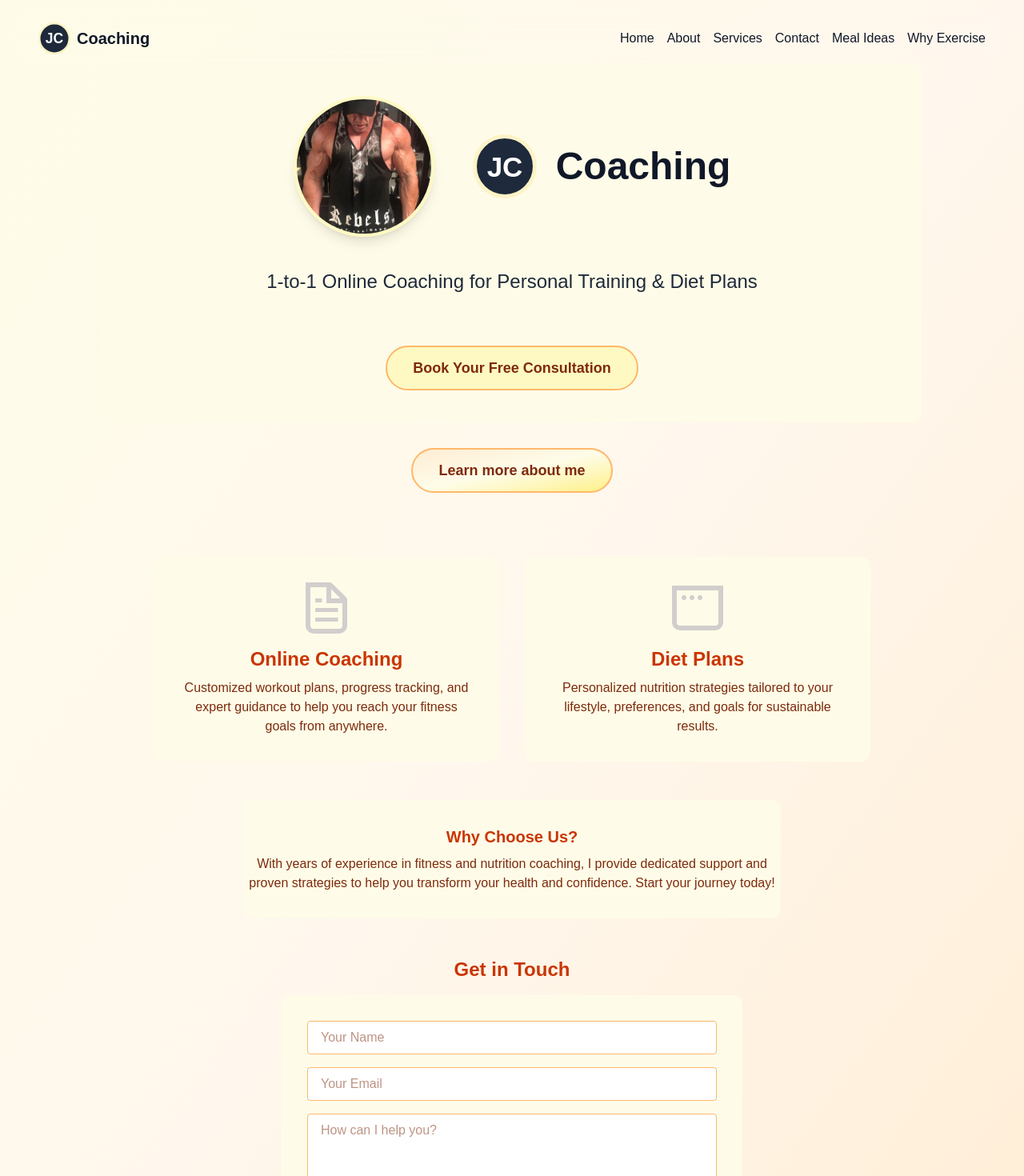
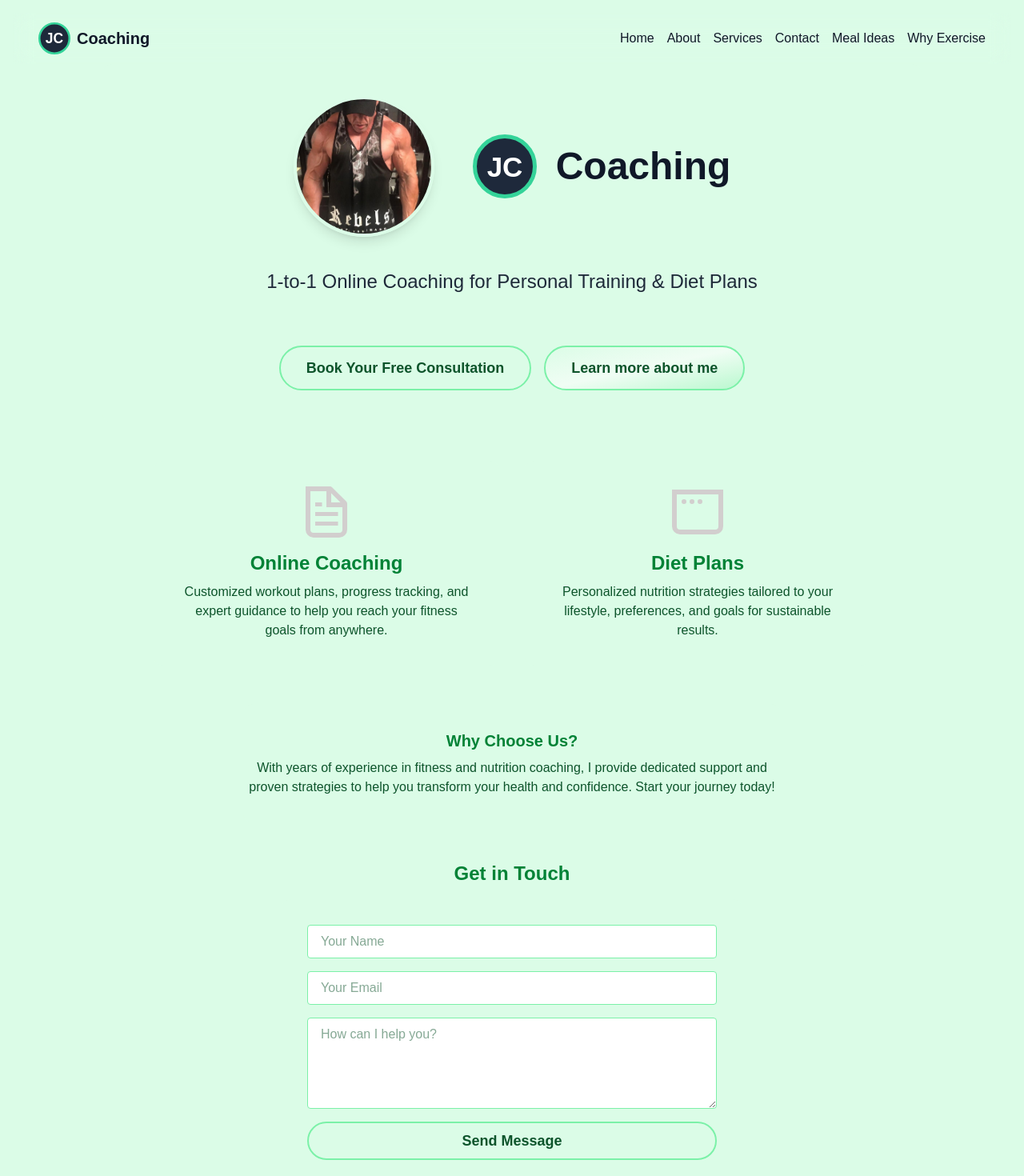
Before and after one commit to jacam666/coaching-website, a Next.js app: page / in a window 1280 px wide. Shown: the top 1470 px of the page at 80% size. Built offline with nearby package versions, Linux system fonts and the light colour scheme.

Commit message:
testing page colour themes

```diff
--- a/src/app/components/Footer.tsx
+++ b/src/app/components/Footer.tsx
@@ -1,6 +1,6 @@
 export default function Footer() {
     return (
-        <footer className=" text-gray-900 py-6 mt-10 ">
+        <footer className=" text-gray-900 py-6 ">
             <div className="w-full max-w-5xl mx-auto px-4 text-center">
                 <p>&copy; {new Date().getFullYear()} JC Coaching. All rights reserved.</p>
                 {/* <p className="mt-2">
--- a/src/app/components/Navbar.tsx
+++ b/src/app/components/Navbar.tsx
@@ -2,7 +2,7 @@
 import { useState } from "react";
 import Link from "next/link";
 
-export default function Navbar({ className = "" , buttonColor = "text-yellow-400 hover:text-yellow-300 focus:text-yellow-600"}) {
+export default function Navbar({ className = "" , buttonColor = "text-green-400 hover:text-green-300 focus:text-green-600"}) {
 
     const [isMobileMenuOpen, setIsMobileMenuOpen] = useState(false);
 
@@ -17,7 +17,7 @@ export default function Navbar({ className = "" , buttonColor = "text-yellow-400
                     <div className="flex items-center justify-between h-16">
                         <div className="flex items-center">
                             <Link href="/" className="flex items-center">
-                                <img src="/jc-logo-yellow.svg" alt="JC Logo" className="h-10 w-10 mr-2" />
+                                <img src="/jc-logo-green.svg" alt="JC Logo" className="h-10 w-10 mr-2" />
                                 <span className="text-gray-900 font-bold text-xl">Coaching</span>
                             </Link>
                         </div>
--- a/src/app/page.tsx
+++ b/src/app/page.tsx
@@ -45,10 +45,10 @@ export default function Home() {
 
 
   return (
-  <main className="flex flex-col items-center justify-center min-h-screen bg-gradient-to-br from-yellow-50 via-orange-50 to-orange-100 px-4">
+    <main className="flex flex-col items-center justify-center min-h-screen bg-green-100 px-4">
       <Navbar />
       {/* Hero Section */}
-  <section className="py-10 flex flex-col items-center justify-center gap-8 w-full max-w-5xl mx-auto bg-yellow-50 rounded-xl">
+      <section className="py-10 flex flex-col items-center justify-center gap-8 w-full max-w-5xl mx-auto shadow-md md:shadow-none bg-green-100 rounded-xl">
         <div className="flex flex-col md:flex-row items-center justify-center gap-6 md:gap-12 w-full">
           {/* Mobile: logo/text above image; Desktop: image first */}
           <div className="flex flex-col md:hidden items-center w-full">
@@ -57,7 +57,7 @@ export default function Home() {
               width={80}
               height={80}
               alt="Coach portrait"
-              className="w-44 h-44 rounded-full object-cover border-4 border-yellow-100 shadow-lg"
+              className="w-44 h-44 rounded-full object-cover border-4 border-green-100 shadow-lg"
             />
           </div>
           <div className="hidden md:flex flex-row items-center gap-6 md:gap-12 w-full justify-center">
@@ -66,10 +66,10 @@ export default function Home() {
               width={80}
               height={80}
               alt="Coach portrait"
-              className="w-44 h-44 rounded-full object-cover border-4 border-yellow-100 shadow-lg"
+              className="w-44 h-44 rounded-full object-cover border-4 border-green-100 shadow-lg"
             />
             <div className="flex items-center gap-6">
-              <img src="/jc-logo-yellow.svg" alt="JC Logo" className="w-20 h-20" />
+              <img src="/jc-logo-green.svg" alt="JC Logo" className="w-20 h-20" />
               <span className="text-5xl font-bold text-gray-900">Coaching</span>
             </div>
           </div>
@@ -77,58 +77,59 @@ export default function Home() {
         <p className="text-lg md:text-2xl text-gray-800 mb-8 mt-2 text-center">
           1-to-1 Online Coaching for Personal Training & Diet Plans
         </p>
-        <a
+        <div className="flex flex-col md:flex-row items-center gap-4">
+          <Link
             href="#contact"
-          className="inline-block bg-yellow-100 text-orange-900 px-8 py-3 rounded-full text-lg font-semibold hover:bg-orange-300 transition border-2 border-orange-300 hover:border-orange-500"
+            className="inline-block bg-green-100 text-green-900 px-8 py-3 rounded-full text-lg font-semibold hover:bg-green-300 transition border-2 border-green-300 hover:border-green-500"
           >
             Book Your Free Consultation
-        </a>
-      </section>
+          </Link>
 
-      <section className="my-8 flex justify-center">
           <Link
             href="/about"
-          className="inline-block bg-gradient-to-br from-orange-100 via-yellow-50 to-yellow-200 text-orange-900 px-8 py-3 rounded-full text-lg font-semibold transition duration-300 hover:bg-orange-300 border-2 border-orange-300 hover:border-orange-500"
+            className="inline-block bg-gradient-to-br from-green-100 via-green-50 to-green-200 text-green-900 px-8 py-3 rounded-full text-lg font-semibold transition duration-300 hover:bg-green-300 border-2 border-green-300 hover:border-green-500"
           >
             Learn more about me
           </Link>
+        </div>
+
       </section>
       {/* Services Section */}
-    <section className="w-full max-w-4xl grid grid-cols-1 md:grid-cols-2 gap-8 py-12">
-  <div className="bg-yellow-50 rounded-xl p-8 flex flex-col items-center">
+      <section className="w-full max-w-4xl grid grid-cols-1 md:grid-cols-2 shadow-md md:shadow-none rounded-xl gap-8 py-12 my-8 md:my-0 ">
+        <div className="bg-green-100 rounded-xl p-8 flex flex-col items-center">
           <img src="/file.svg" alt="Personal Training" className="w-16 h-16 mb-4" />
-          <h2 className="text-2xl font-bold text-orange-700 mb-2">Online Coaching</h2>
-          <p className="text-orange-900 text-center">
+          <h2 className="text-2xl font-bold text-green-700 mb-2">Online Coaching</h2>
+          <p className="text-green-900 text-center">
             Customized workout plans, progress tracking, and expert guidance to help you reach your fitness goals from anywhere.
           </p>
         </div>
-  <div className="bg-yellow-50 rounded-xl p-8 flex flex-col items-center">
+        <div className="bg-green-100 rounded-xl p-8 flex flex-col items-center">
           <img src="/window.svg" alt="Diet Plans" className="w-16 h-16 mb-4" />
-          <h2 className="text-2xl font-bold text-orange-700 mb-2">Diet Plans</h2>
-          <p className="text-orange-900 text-center">
+          <h2 className="text-2xl font-bold text-green-700 mb-2">Diet Plans</h2>
+          <p className="text-green-900 text-center">
             Personalized nutrition strategies tailored to your lifestyle, preferences, and goals for sustainable results.
           </p>
         </div>
       </section>
 
       {/* About Section */}
-  <section className="max-w-2xl text-center py-8 bg-yellow-50 rounded-xl">
-    <h3 className="text-xl font-semibold text-orange-700 mb-2">Why Choose Us?</h3>
-    <p className="text-orange-900">
+      <section className="max-w-2xl text-center py-8 bg-green-100 shadow-md md:shadow-none rounded-xl my-8 md:my-0">
+        <h3 className="text-xl font-semibold text-green-700 mb-2">Why Choose Us?</h3>
+        <p className="text-green-900">
           With years of experience in fitness and nutrition coaching, I provide dedicated support and proven strategies to help you transform your health and confidence. Start your journey today!
         </p>
       </section>
 
       {/* Contact Section */}
-      <section id="contact" className="w-full max-w-xl py-12">
-        <h3 className="text-2xl font-bold text-orange-700 mb-4 text-center">Get in Touch</h3>
-        <form onSubmit={onSubmit} className="flex flex-col gap-4 bg-yellow-50 rounded-xl p-8">
-          <input type="text" name="name" placeholder="Your Name" className="border border-orange-300 bg-white text-orange-900 rounded px-4 py-2" required />
-          <input type="email" name="email" placeholder="Your Email" className="border border-orange-300 bg-white text-orange-900 rounded px-4 py-2" required />
-          <textarea name="message" placeholder="How can I help you?" className="border border-orange-300 bg-white text-orange-900 rounded px-4 py-2" rows={4} required />
+      <section id="contact" className="w-full max-w-xl shadow-md md:shadow-none rounded-xl my-8 md:my-0  py-12">
+        <h3 className="text-2xl font-bold text-green-700 mb-4 text-center">Get in Touch</h3>
+        <form onSubmit={onSubmit} className="flex flex-col gap-4 bg-green-100 rounded-xl p-8">
+          <input type="text" name="name" placeholder="Your Name" className="border border-green-300 bg-white text-green-900 rounded px-4 py-2" required />
+          <input type="email" name="email" placeholder="Your Email" className="border border-green-300 bg-white text-green-900 rounded px-4 py-2" required />
+          <textarea name="message" placeholder="How can I help you?" className="border border-green-300 bg-white text-green-900 rounded px-4 py-2" rows={4} required />
           <button
             type="submit"
-            className={`px-6 py-2 rounded-full font-semibold transition text-lg ${sent ? "bg-green-600 text-white" : "bg-yellow-100 text-orange-900 hover:bg-orange-300 border-2 border-orange-300 hover:border-orange-500"}`}
+            className={`px-6 py-2 rounded-full font-semibold transition text-lg ${sent ? "bg-green-600 text-white" : "bg-green-100 text-green-900 hover:bg-green-300 border-2 border-green-300 hover:border-green-500"}`}
             disabled={isSending || sent}
           >
             {isSending ? "Sending..." : sent ? "Message sent" : "Send Message"}
--- a/src/app/services/page.tsx
+++ b/src/app/services/page.tsx
@@ -5,15 +5,15 @@ import Footer from "../components/Footer";
 
 export default function Services() {
     return (
-        <main className="flex flex-col min-h-screen bg-gradient-to-br from-pink-100 via-green-200 to-yellow-200 text-white">
+        <main className="flex flex-col min-h-screen bg-green-100 text-white">
             <div className="px-4">
                 <Navbar />
             </div>
             {/* section for Online Coaching description */}
             <section className="py-10 flex flex-col items-center justify-center gap-8 w-full px-4 max-w-5xl mx-auto">
                 <div className="w-full">
-                    <div className="bg-blue-200 rounded-xl  p-6 shadow mb-4">
-                        <h1 id="services-heading" className="text-3xl font-semibold text-blue-600 mb-3 text-center">Online Coaching</h1>
+                    <div className="bg-green-50 rounded-xl  p-6 shadow mb-4">
+                        <h1 id="services-heading" className="text-3xl font-semibold text-green-600 mb-3 text-center">Online Coaching</h1>
                         <div className="text-gray-900 text-lg text-center space-y-4">
                             <p>
                                 Personalised training and nutrition built around your life—no gym schedules to juggle. After a quick video consultation, I’ll set clear goals and create a phased programme for home or gym, plus simple calorie/macros targets you can actually stick to.
@@ -28,15 +28,15 @@ export default function Services() {
                     </div>
                 </div>
             </section>
-            <h2 className="text-3xl md:text-4xl font-bold text-center  text-gray-900">
-                        So what is the difference between Online Coaching and <br></br> 1-to-1 Personal Training?
-                    </h2>
+            <h2 className="text-3xl md:text-4xl font-bold text-center w-3/4 mx-auto text-green-600">
+                So what is the difference between Online Coaching and <br></br> 1-to-1 Personal Training?
+            </h2>
             <section className="flex-1 py-10">
                 <div className="w-full max-w-5xl mx-auto px-4">
 
                     <div className="grid grid-cols-1 md:grid-cols-2 gap-8 mb-10">
-                        <div className="rounded-xl bg-green-100 p-8 shadow flex flex-col items-center">
-                            <h3 className="text-2xl font-semibold text-blue-500 mb-3">1-to-1 Personal Training</h3>
+                        <div className="rounded-xl bg-green-50 p-8 shadow flex flex-col items-center">
+                            <h3 className="text-2xl font-semibold text-green-500 mb-3">1-to-1 Personal Training</h3>
                             <ul className="space-y-2 text-gray-900 list-disc list-inside text-left">
                                 <li>Train together in the gym with hands-on guidance</li>
                                 <li>Immediate form correction & real-time motivation</li>
@@ -44,8 +44,8 @@ export default function Services() {
                                 <li>Great if you want direct, in-person accountability</li>
                             </ul>
                         </div>
-                        <div className="rounded-xl bg-green-100 p-8 shadow flex flex-col items-center">
-                            <h3 className="text-2xl font-semibold text-blue-500 mb-3">Online Coaching</h3>
+                        <div className="rounded-xl bg-green-50 p-8 shadow flex flex-col items-center">
+                            <h3 className="text-2xl font-semibold text-green-500 mb-3">Online Coaching</h3>
                             <ul className="space-y-2 text-gray-900 list-disc list-inside text-left">
                                 <li>Personalised training & nutrition plan delivered online</li>
                                 <li>Weekly check-ins and progress tracking</li>
@@ -54,49 +54,49 @@ export default function Services() {
                             </ul>
                         </div>
                     </div>
-                    <div className="rounded-xl border border-gray-200 bg-blue-200 p-8 shadow">
-                        <h3 id="benefits-heading" className="text-2xl font-semibold text-blue-600 mb-4 text-center">
+                    <div className="rounded-xl border border-gray-200 bg-green-50 p-8 shadow">
+                        <h3 id="benefits-heading" className="text-2xl font-semibold text-green-600 mb-4 text-center">
                             Benefits of Online Coaching
                         </h3>
                         <ul className="grid grid-cols-1 md:grid-cols-2 gap-3 text-gray-900">
                             <li className="flex items-start gap-2">
-                                <span className="mt-1 h-2 w-2 rounded-full bg-blue-600"></span>
+                                <span className="mt-1 h-2 w-2 rounded-full bg-green-600"></span>
                                 Train on your schedule — no fixed session times
                             </li>
                             <li className="flex items-start gap-2">
-                                <span className="mt-1 h-2 w-2 rounded-full bg-blue-600"></span>
+                                <span className="mt-1 h-2 w-2 rounded-full bg-green-600"></span>
                                 More affordable than in-person PT
                             </li>
                             <li className="flex items-start gap-2">
-                                <span className="mt-1 h-2 w-2 rounded-full bg-blue-600"></span>
+                                <span className="mt-1 h-2 w-2 rounded-full bg-green-600"></span>
                                 Flexible for travel, shifts, or training at home
                             </li>
                             <li className="flex items-start gap-2">
-                                <span className="mt-1 h-2 w-2 rounded-full bg-blue-600"></span>
+                                <span className="mt-1 h-2 w-2 rounded-full bg-green-600"></span>
                                 Ongoing support via regular check-ins
                             </li>
                             <li className="flex items-start gap-2">
-                                <span className="mt-1 h-2 w-2 rounded-full bg-blue-600"></span>
+                                <span className="mt-1 h-2 w-2 rounded-full bg-green-600"></span>
                                 Access expert coaching from anywhere
                             </li>
                             <li className="flex items-start gap-2">
-                                <span className="mt-1 h-2 w-2 rounded-full bg-blue-600"></span>
+                                <span className="mt-1 h-2 w-2 rounded-full bg-green-600"></span>
                                 Clear structure with progress tracking & updates
                             </li>
                         </ul>
-                        <div className="mt-8 flex flex-col sm:flex-row items-center justify-center gap-4">
+                        <div className="mt-8 flex flex-col md:flex-row items-center justify-center gap-4">
                             <Link
                                 href="/about"
-                                className="inline-block bg-green-100 text-gray-900 px-8 py-3 rounded-full text-lg font-semibold shadow transition duration-300   hover:bg-blue-300"
+                                className="inline-block bg-gradient-to-br from-green-100 via-green-50 to-green-200 text-green-900 px-6 py-3 rounded-full text-lg font-semibold transition duration-300 hover:bg-green-300 border-2 border-green-300 hover:border-green-500"
                             >
                                 Learn more about me
                             </Link>
-                            <a
+                            <Link
                                 href="#contact"
-                                className="inline-block bg-green-100 text-gray-900 px-8 py-3 rounded-full text-lg font-semibold shadow hover:bg-blue-300 transition  hover:border-blue-400"
+                                className="inline-block bg-green-100 text-green-900 px-6 py-3 rounded-full text-lg font-semibold hover:bg-green-300 transition border-2 border-green-300 hover:border-green-500"
                             >
-                                Book a Free Consultation
-                            </a>
+                                Book Your Free Consultation
+                            </Link>
                         </div>
                     </div>
                 </div>
```
Also changed, not shown: src/app/about/page.tsx (+5 -5 lines), src/app/contact/page.tsx (+14 -14 lines), src/app/why-exercise/page.tsx (+9 -9 lines), public/jc-logo-green.svg (added). Lines whose indentation alone changed are shown as unchanged.
